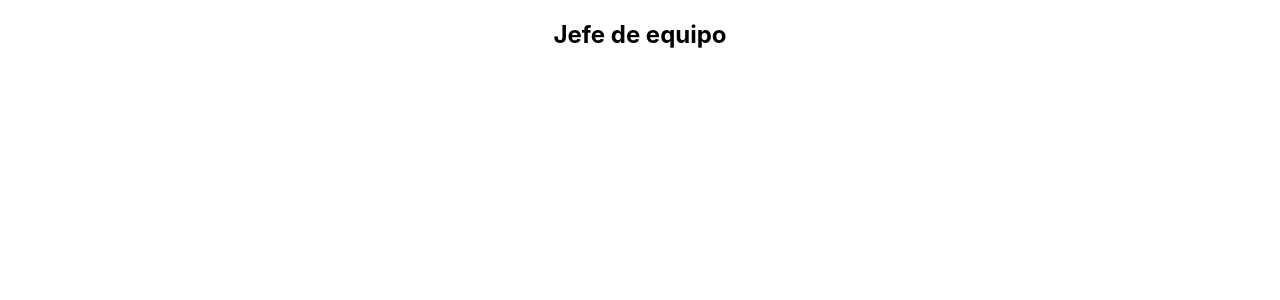
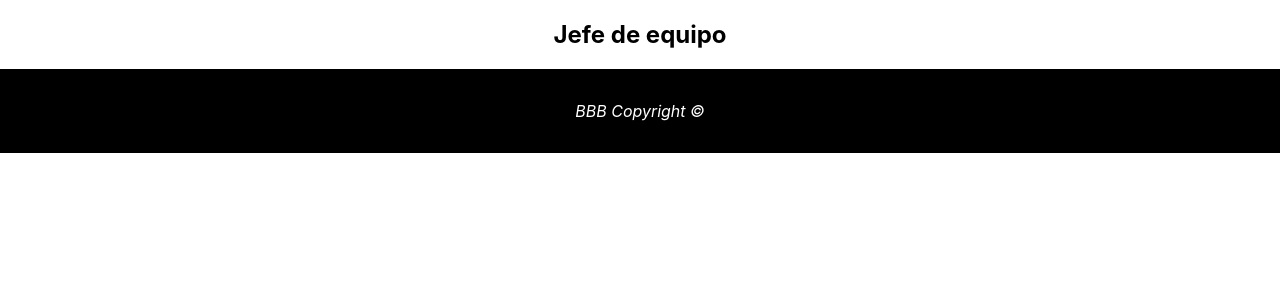
Before and after one commit to isdi-coders-2023/The-Big-Black-Bears-202301-mad, a React (Create React App) app: page / in a window 1280 px wide. Shown: the top 300 px of the page. Built offline with nearby package versions, Linux system fonts and the light colour scheme.

Commit message:
🚀 Add footer to app file

```diff
--- a/src/core/components/app/App.tsx
+++ b/src/core/components/app/App.tsx
@@ -1,11 +1,13 @@
 import React from "react";
 import logo from "./logo.svg";
 import "./App.css";
+import Footer from "../footer/footer";
 
 function App() {
   return (
     <div className="App">
       <h2>Jefe de equipo</h2>
+      <Footer />
     </div>
   );
 }
```
